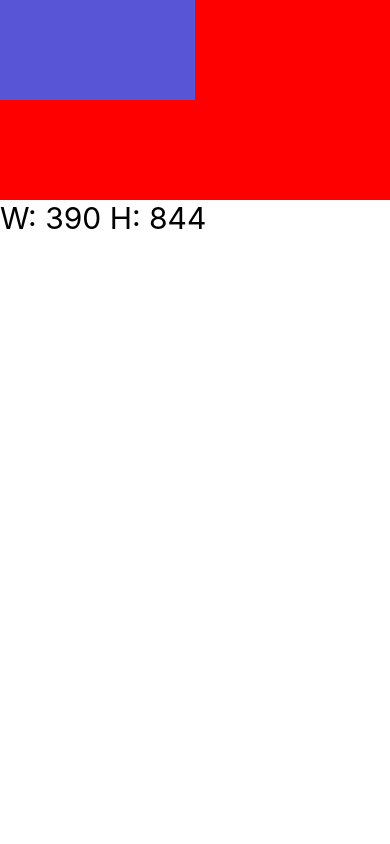
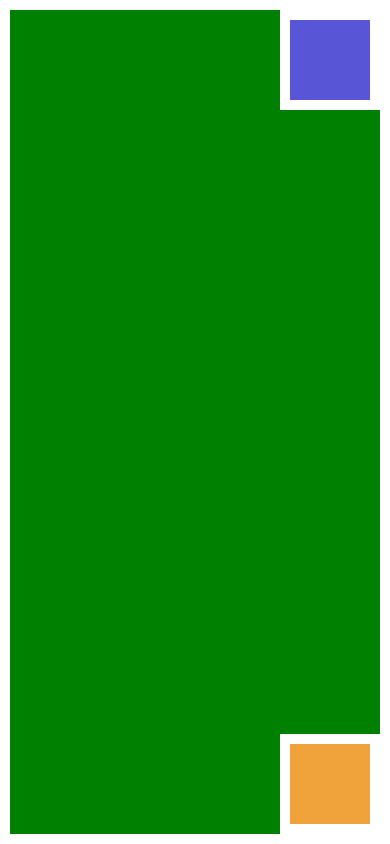
Before and after one commit to ferdeolazabal/RN-firstApp, a React Native app: screen / in a window 390 px wide. Built offline with nearby package versions, Linux system fonts and the light colour scheme.

Commit message:
new screen added

```diff
--- a/App.tsx
+++ b/App.tsx
@@ -1,7 +1,8 @@
 import React from 'react';
 import {SafeAreaView} from 'react-native';
 // import {BoxObjectModelScreen} from './src/screens/BoxObjectModelScreen';
-import DimensionesScreen from './src/screens/DimensionesScreen';
+// import DimensionesScreen from './src/screens/DimensionesScreen';
+import PositionScreen from './src/screens/PositionScreen';
 // import {ContadorScreen} from './src/screens/ContadorScreen';
 // import {HolaMundoScreen} from './src/screens/HolaMundoScreen';
 
@@ -11,7 +12,8 @@
             {/* <HolaMundoScreen /> */}
             {/* <ContadorScreen /> */}
             {/* <BoxObjectModelScreen /> */}
-            <DimensionesScreen />
+            {/* <DimensionesScreen /> */}
+            <PositionScreen />
         </SafeAreaView>
     );
 };
--- /dev/null
+++ b/src/screens/PositionScreen.tsx
@@ -0,0 +1,59 @@
+import React from 'react';
+import {StyleSheet, View} from 'react-native';
+
+const PositionScreen = () => {
+    return (
+        <View style={styles.container}>
+            <View style={styles.cajaVerde} />
+            <View style={styles.cajaMorada} />
+            <View style={styles.cajaNaranja} />
+        </View>
+    );
+};
+
+const styles = StyleSheet.create({
+    container: {
+        flex: 1,
+        // height: 400,
+        // width: 350,
+        backgroundColor: '#28C4D9',
+        // justifyContent: 'center',
+        // alignSelf: 'center',
+        // alignItems: 'center',
+    },
+    cajaMorada: {
+        width: 100,
+        height: 100,
+        backgroundColor: '#5856D6',
+        borderWidth: 10,
+        borderColor: 'white',
+        position: 'absolute',
+        top: 10,
+        right: 10,
+    },
+    cajaNaranja: {
+        width: 100,
+        height: 100,
+        backgroundColor: '#F0A23B',
+        borderWidth: 10,
+        borderColor: 'white',
+        position: 'absolute',
+        bottom: 10,
+        right: 10,
+    },
+    cajaVerde: {
+        // width: 100,
+        // height: 100,
+        backgroundColor: 'green',
+        borderWidth: 10,
+        borderColor: 'white',
+        // position: 'absolute',
+        // bottom: 0,
+        // left: 0,
+        // right: 0,
+        // top: 0,
+        ...StyleSheet.absoluteFillObject,
+    },
+});
+
+export default PositionScreen;
```
